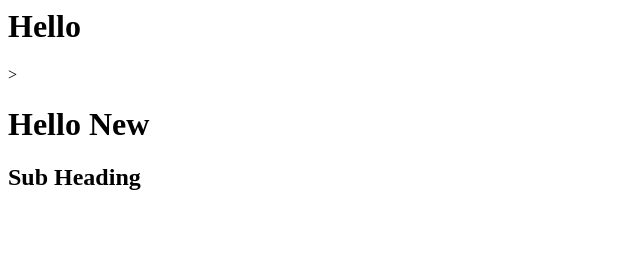
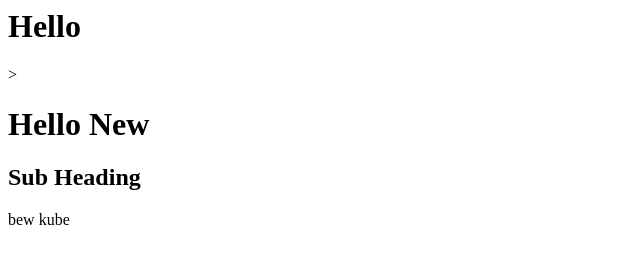
Before and after one commit to moaazkhan/git-demo2, a plain HTML site: page index.html in a window 1280 px wide. Shown: the full height of the page, 0-640 px from the left. Drawn offline with Linux system fonts and the light colour scheme.

Commit message:
master changes

```diff
--- a/index.html
+++ b/index.html
@@ -3,3 +3,5 @@
 <h1>Hello New</h1>
 
 <h2>Sub Heading</h2>
+
+<p>bew kube</p>
```
